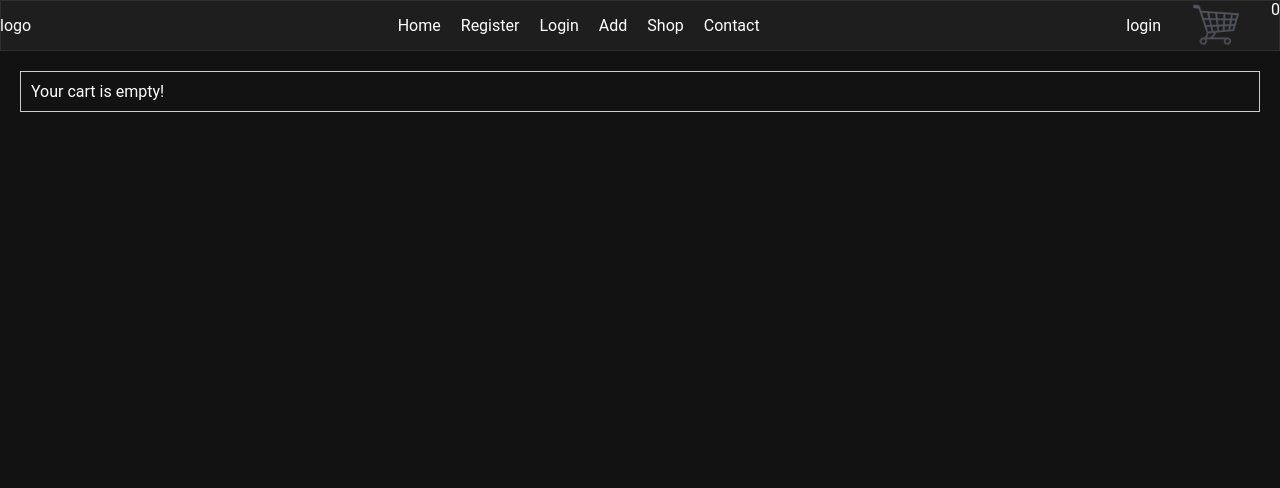
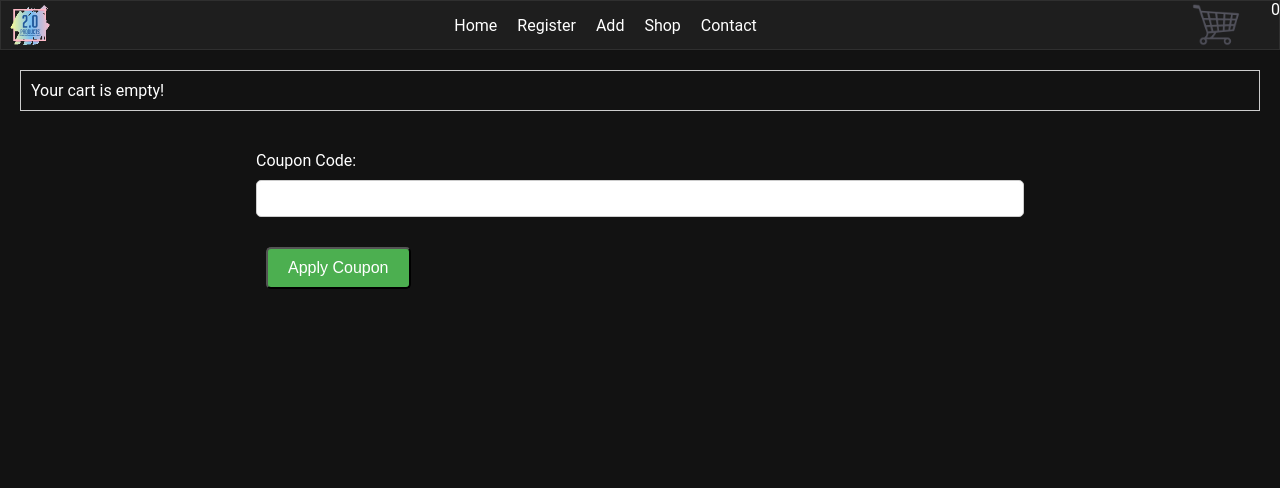
Before and after one commit to JayvenAltenberg/backend-eindproject, a PHP site: page /cart/cart.php in a window 1280 px wide. Shown: the top 488 px of the page. Run offline with PHP 8.4, Linux system fonts and the light colour scheme; data that the repository does not hold is empty.

Commit message:
added logo and coupon code field

```diff
--- a/cart/cart.php
+++ b/cart/cart.php
@@ -55,6 +55,13 @@ include_once "../includes/db.php";
             </div>
         <?php endif; ?>
     </div>
+    <div class="coupon-form">
+                    <form action="apply_coupon.php" method="post">
+                        <label for="coupon_code">Coupon Code:</label>
+                        <input type="text" id="coupon_code" name="coupon_code">
+                        <button type="submit" class="btn">Apply Coupon</button>
+                    </form>
+                </div>
     <?php
     include '../includes/footer.php';
     ?>
--- a/includes/navbar.php
+++ b/includes/navbar.php
@@ -8,17 +8,15 @@
 ?>
 
 <nav class="navbar">
-    <p class="logo">logo</p>
+        <img class="logo" src="../images/2.0_products-logo.png" alt="logo">
     <div class="navbar-content">
         <a href="../homepage/index.php">Home</a>
         <a href="../register-login/register.php">Register</a>
-        <a href="login.php">Login</a>
         <a href="add.php">Add</a>
         <a href="../items/products.php">Shop</a>
         <a href="../contact/contact.php">Contact</a>
     </div>
     <div class="navbar-end">
-        <p>login</p>
         <a href="../cart/cart.php">
             <img class="cart" src="../includes/cart.png" alt="shopping-cart">
         </a>
--- a/includes/style.css
+++ b/includes/style.css
@@ -299,3 +299,9 @@ input[type="submit"] {
 input[type="submit"]:hover {
     background-color: #45a049;
 }
+
+.logo {
+padding-left: 10px;
+    width: 40px;
+    height: 40px;
+}
```
Also changed, not shown: images/2.0_products-logo.png (added), register-login/style.css (line endings or trailing spaces).
